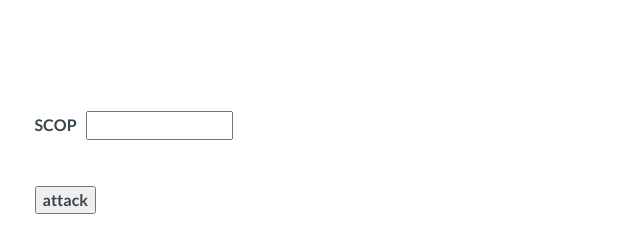
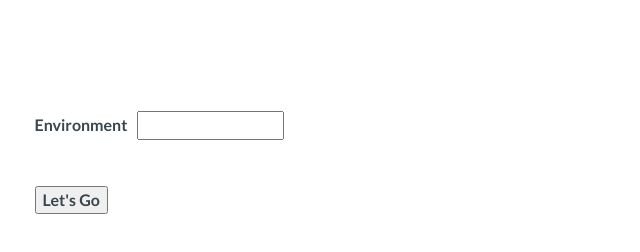
Before and after one commit to jamesholland-uk/autocloud-frontend, a plain HTML site: page attacker-portal/index.html in a window 1280 px wide. Shown: the part 56-308 px from the top of the page, without its empty margins (0-640 px from the left). Drawn offline with Linux system fonts and the light colour scheme; files that its build step writes are made by us from their sources; a web font is replaced by a local one.

Commit message:
Update index.html

```diff
--- a/attacker-portal/index.html
+++ b/attacker-portal/index.html
@@ -3,7 +3,7 @@
   <head>
     <meta http-equiv="Content-Type" content="text/html; charset=UTF-8" />
     <link rel="stylesheet" href="stylesheet.css" type="text/css">
-    <title>Demo</title>
+    <title>Cloudy Attacker</title>
   </head>
   <body>
     <b>
@@ -17,11 +17,11 @@
       <br>
 	    <form action="attack.php" method="post">
 			  <table border=0>
-				<tr><td>SCOP</td><td>&nbsp;&nbsp;&nbsp;</td><td><input name="job" title="e.g. SCOPS012" maxlength="15" type="text" pattern="^[a-z|A-Z|0-9|_|.|-|\s]*$"size="15"></td></tr>
+				<tr><td>Environment</td><td>&nbsp;&nbsp;&nbsp;</td><td><input name="reqNumber" title="e.g. SCOPS012" maxlength="15" type="text" pattern="^[a-z|A-Z|0-9|_|.|-|\s]*$"size="15"></td></tr>
         </table>
         <br>
         <br>
-		    <input type="submit" value="attack">
+		    <input type="submit" value="Let's Go">
 	    </form>
       </td></tr>
       </table>
```
